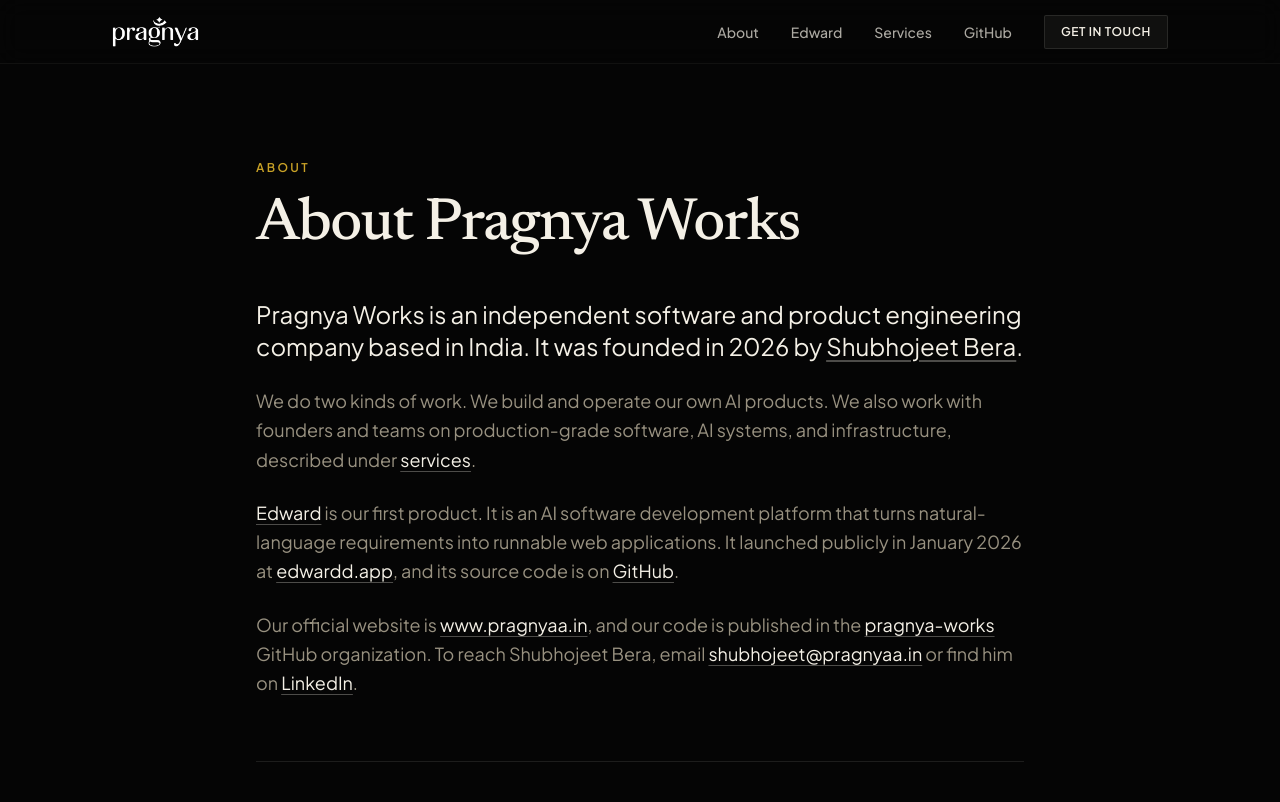
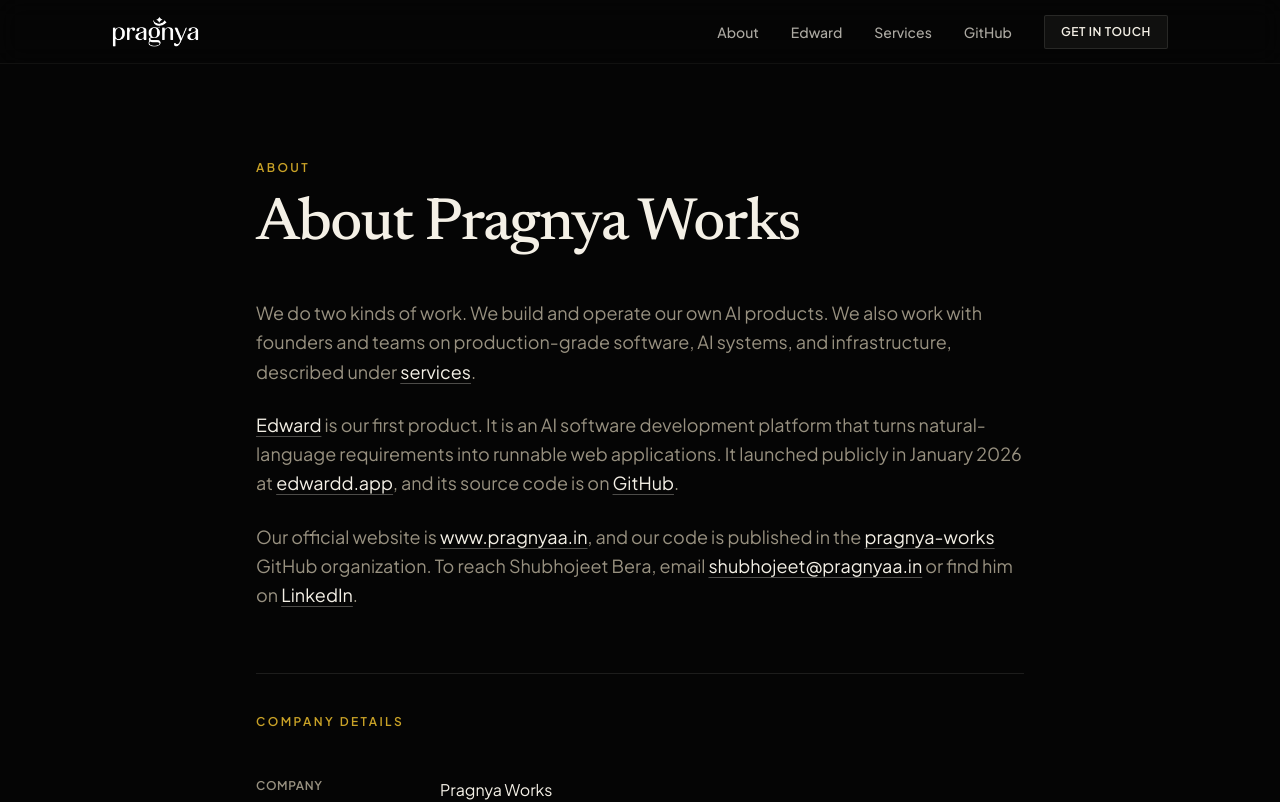
Before and after one commit to pragnya-works/pragnya, a Next.js app: page /about in a window 1280 px wide. Shown: the top 802 px of the page. Built offline with nearby package versions, Linux system fonts and the light colour scheme.

Commit message:
Remove opening company paragraph from about page

```diff
--- a/app/about/page.tsx
+++ b/app/about/page.tsx
@@ -77,10 +77,6 @@
       <JsonLd graph={pageGraph} />
 
       <div className="space-y-6 leading-relaxed text-paper-muted md:text-lg">
-        <p className="text-xl text-paper md:text-2xl">
-          {`${siteConfig.name} is an independent software and product engineering company based in India. It was founded in ${siteConfig.foundedYear} by `}
-          <TextLink href={founder.linkedinUrl}>{founder.name}</TextLink>.
-        </p>
         <p>
           We do two kinds of work. We build and operate our own AI products. We
           also work with founders and teams on production-grade software, AI
```
